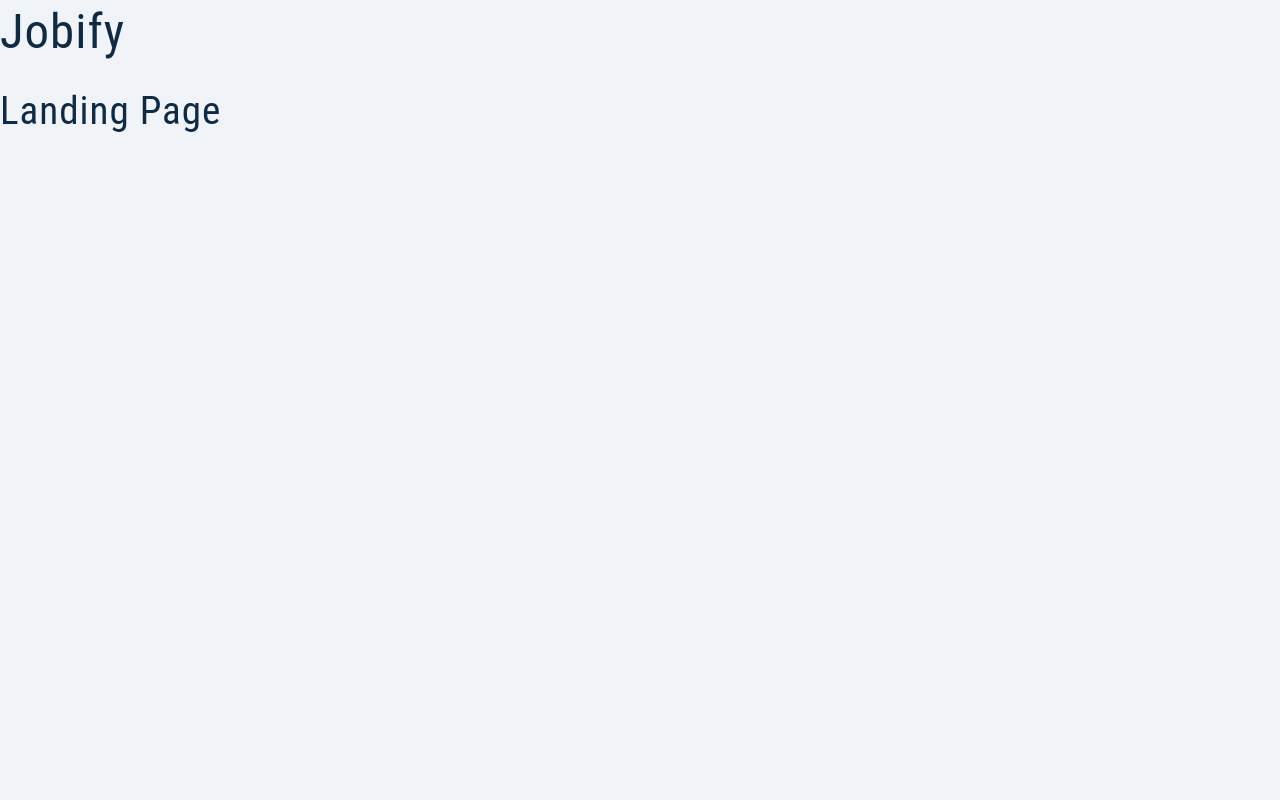
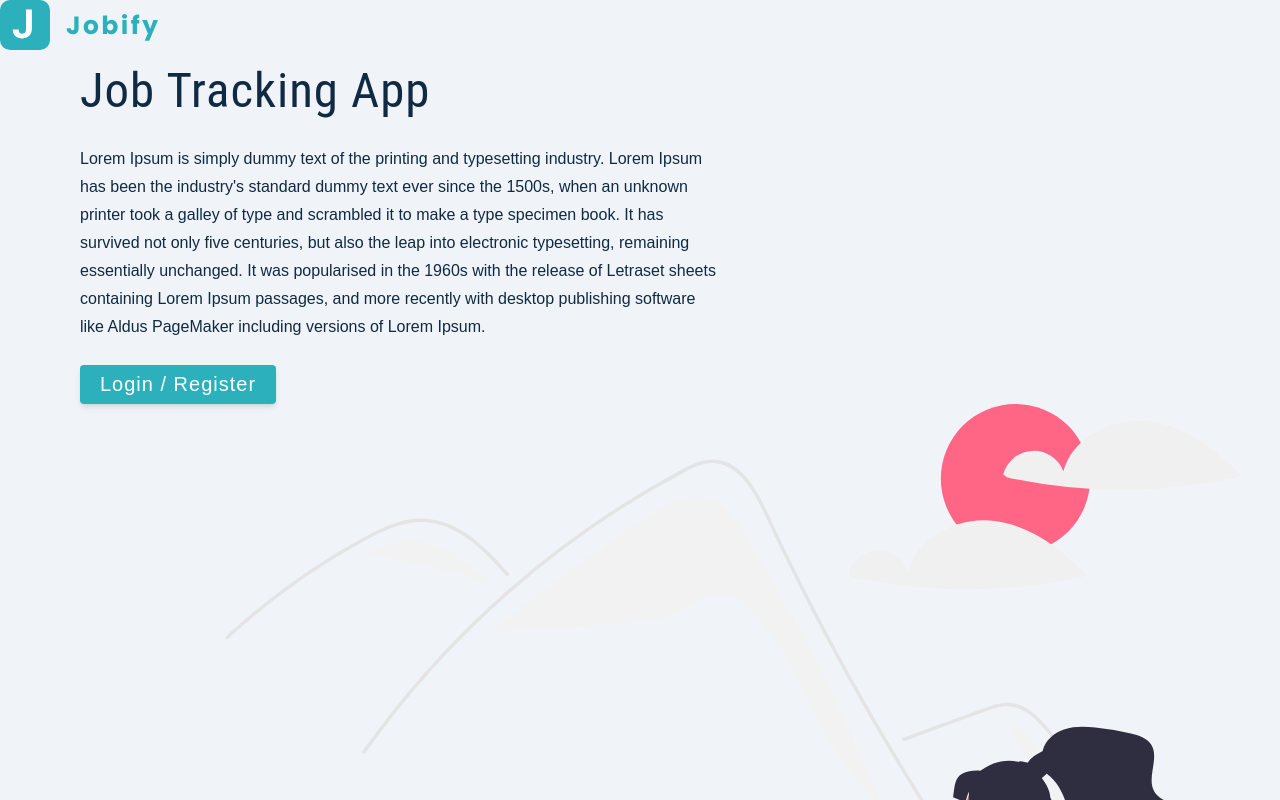
Before and after one commit to iputuagussetiawan/Jobify-2022, a React (Create React App) app: page / in a window 1280 px wide. Shown: the top 800 px of the page. Built offline with nearby package versions, Linux system fonts and the light colour scheme.

Commit message:
Landing Page - Structure

```diff
--- a/src/App.js
+++ b/src/App.js
@@ -3,10 +3,8 @@ import Landing from "./pages/Landing";
 function App() {
   return (
     <div>
-     <h1>Jobify</h1>
-    <Landing/>
+        <Landing/>
    </div>
-
   );
 }
 
--- a/src/pages/Landing.js
+++ b/src/pages/Landing.js
@@ -5,9 +5,19 @@ import main from '../assets/images/main.svg';
 
 const landing = () => {
   return (
-    <div>
-        <h2>Landing Page</h2>
-    </div>
+    <main>
+        <nav>
+            <img src={logo} alt="jobify" className='logo'></img>
+        </nav>
+        <div className="container page">
+            <div className='info'>
+                <h1>Job <span>Tracking</span> App</h1>
+                <p>Lorem Ipsum is simply dummy text of the printing and typesetting industry. Lorem Ipsum has been the industry's standard dummy text ever since the 1500s, when an unknown printer took a galley of type and scrambled it to make a type specimen book. It has survived not only five centuries, but also the leap into electronic typesetting, remaining essentially unchanged. It was popularised in the 1960s with the release of Letraset sheets containing Lorem Ipsum passages, and more recently with desktop publishing software like Aldus PageMaker including versions of Lorem Ipsum.</p>
+                <button className="btn btn-hero">Login / Register</button>
+            </div>
+        </div>
+        <img src={main} alt="job hunt" className='img main-img'/>
+    </main>
   )
 }
 
```
